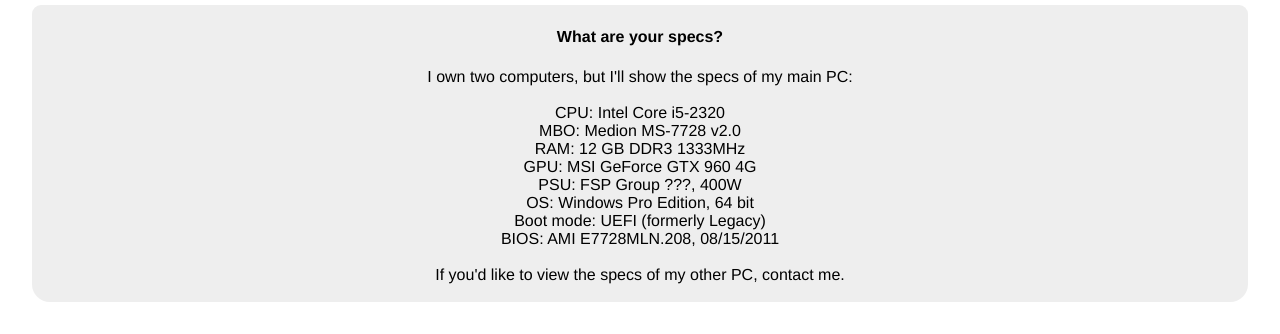
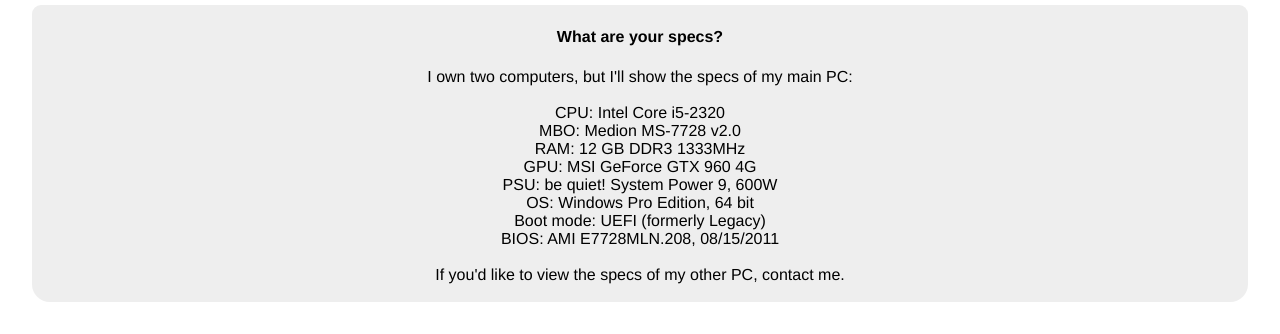
Before and after one commit to LayreBoi/xthedrew-website, a Vue app: page /faq in a window 1280 px wide. Shown: the part 981-1315 px from the top of the page. Built offline with nearby package versions, Linux system fonts and the light colour scheme; a web font is replaced by a local one.

Commit message:
Updated specs

```diff
--- a/src/views/Faq.vue
+++ b/src/views/Faq.vue
@@ -37,7 +37,7 @@
                 "MBO: Medion MS-7728 v2.0<br>"+
                 "RAM: 12 GB DDR3 1333MHz<br>"+
                 "GPU: MSI GeForce GTX 960 4G<br>"+
-                "PSU: FSP Group ???, 400W<br>"+
+                "PSU: be quiet! System Power 9, 600W<br>"+
                 "OS: Windows Pro Edition, 64 bit<br>"+
                 "Boot mode: UEFI (formerly Legacy)<br>"+
                 "BIOS: AMI E7728MLN.208, 08/15/2011<br><br>"+
```
